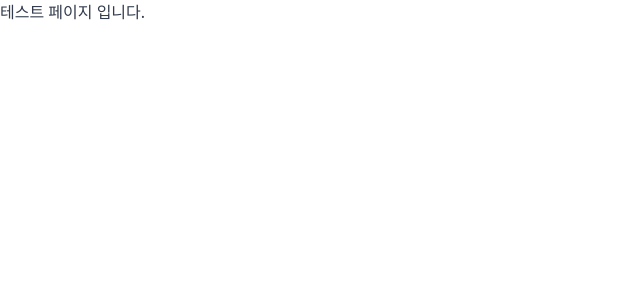
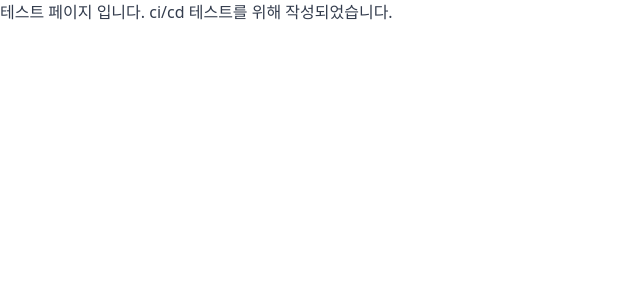
Before and after one commit to karbons/gnu5_svelte_skeleton, a SvelteKit app: page / in a window 1280 px wide. Shown: the top 300 px of the page, without its empty margins (0-640 px from the left). Built offline with nearby package versions, Linux system fonts and the light colour scheme.

Commit message:
ci/cd 테스트

```diff
--- a/src/routes/+page.svelte
+++ b/src/routes/+page.svelte
@@ -12,6 +12,7 @@ import Footer from '$lib/components/theme/footer/Footer.svelte';
 <!--  -->
 
 테스트 페이지 입니다.
+ci/cd 테스트를 위해 작성되었습니다.
 
 
 <Footer />
```
